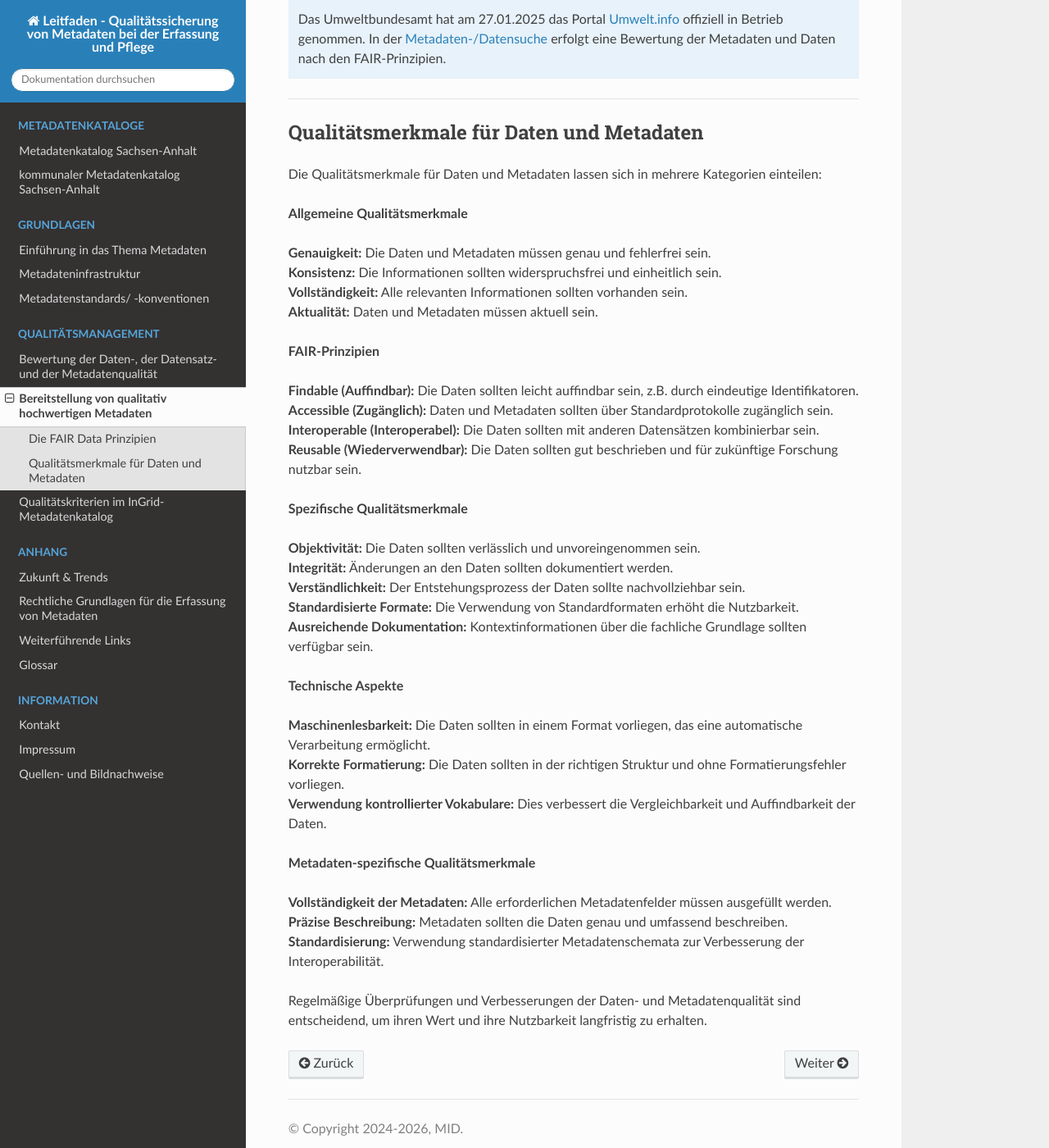
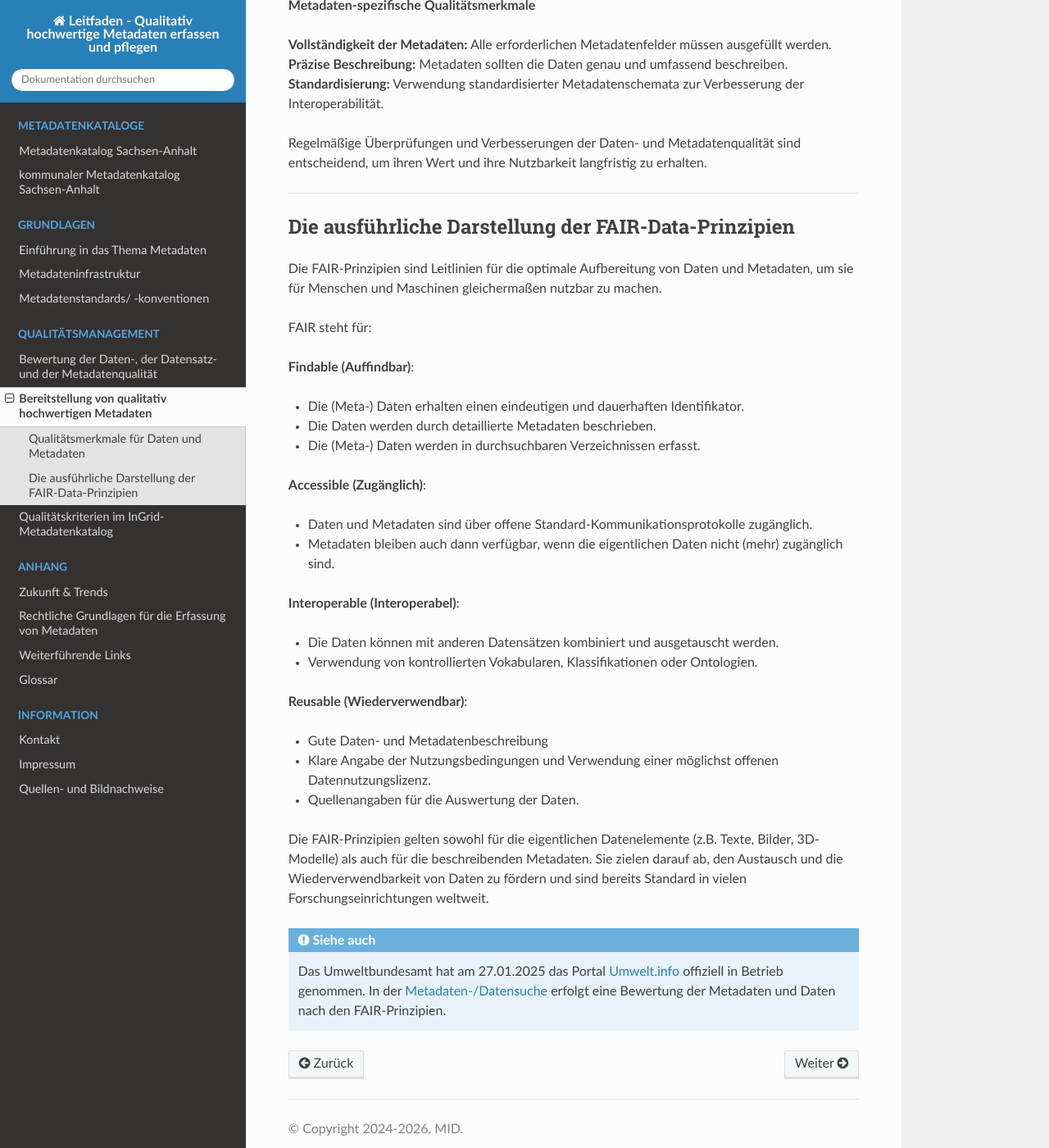
Before and after one commit to tomiwo/ingrid-mdk-st-high-quality-metadata, a Sphinx documentation site: the page built from docs/qualitaetsmanagement/bereitstellung.rst, in a window 1280 px wide and 1400 px high, scrolled down 1123 px. Shown: the whole window at 82% size. Built offline with Sphinx 7.4.7 and the Read the Docs theme 3.1.0, drawn with Linux system fonts in a browser that asks for light colours; some of the changed text lies outside the part shown.

Commit message:
Aktualisierung

```diff
--- a/docs/conf.py
+++ b/docs/conf.py
@@ -51,7 +51,7 @@ source_suffix = '.rst'
 master_doc = 'index'
 
 # General information about the project.
-project = 'Leitfaden - Qualitätssicherung von Metadaten bei der Erfassung und Pflege'
+project = 'Leitfaden - Qualitativ hochwertige Metadaten erfassen und pflegen'
 copyright = '2024-{}, MID'.format(
     datetime.datetime.now().year
 )
--- a/docs/index.rst
+++ b/docs/index.rst
@@ -3,7 +3,9 @@
   :keywords  lang=de: Metadaten, Editor, Geodatensätze, Geodatendienste, Webdienste, Anwendungen, Informationssysteme, Datenbanken, Datensammlungen, Dokumente, Literatur, Projekte, Fachinformationen, Umweltdaten, Geodaten, Erfassung, Pflege, Beschreibung, Dokumentation, IGE-NG, InGrid Editor, Qualität, hochwertig
 
 ==============================================================
-Qualitätssicherung von Metadaten bei der Erfassung und Pflege
+Qualitativ hochwertige Metadaten erfassen und pflegen
+==============================================================
+Hinweise für Metadatenerfasser
 ==============================================================
 
 -------------------------------------------------------------------------------------------------------------
--- a/docs/qualitaetsmanagement/bereitstellung.rst
+++ b/docs/qualitaetsmanagement/bereitstellung.rst
@@ -90,3 +49,43 @@ Die Qualitätsmerkmale für Daten und Metadaten lassen sich in mehrere Kategorie
 | **Standardisierung:** Verwendung standardisierter Metadatenschemata zur Verbesserung der Interoperabilität.
 
 Regelmäßige Überprüfungen und Verbesserungen der Daten- und Metadatenqualität sind entscheidend, um ihren Wert und ihre Nutzbarkeit langfristig zu erhalten.
+
+---------------------------------------------------------------------------------------------
+
+Die ausführliche Darstellung der FAIR-Data-Prinzipien
+-----------------------------------------------------
+
+Die FAIR-Prinzipien sind Leitlinien für die optimale Aufbereitung von Daten und Metadaten, um sie für Menschen und Maschinen gleichermaßen nutzbar zu machen.
+
+FAIR steht für:
+
+
+**Findable (Auffindbar)**:
+
+- Die (Meta-) Daten erhalten einen eindeutigen und dauerhaften Identifikator.
+- Die Daten werden durch detaillierte Metadaten beschrieben.
+- Die (Meta-) Daten werden in durchsuchbaren Verzeichnissen erfasst.
+
+
+**Accessible (Zugänglich)**:
+
+- Daten und Metadaten sind über offene Standard-Kommunikationsprotokolle zugänglich.
+- Metadaten bleiben auch dann verfügbar, wenn die eigentlichen Daten nicht (mehr) zugänglich sind.
+
+
+**Interoperable (Interoperabel)**:
+
+- Die Daten können mit anderen Datensätzen kombiniert und ausgetauscht werden.
+- Verwendung von kontrollierten Vokabularen, Klassifikationen oder Ontologien.
+
+
+**Reusable (Wiederverwendbar)**:
+
+- Gute Daten- und Metadatenbeschreibung
+- Klare Angabe der Nutzungsbedingungen und Verwendung einer möglichst offenen Datennutzungslizenz.
+- Quellenangaben für die Auswertung der Daten.
+
+Die FAIR-Prinzipien gelten sowohl für die eigentlichen Datenelemente (z.B. Texte, Bilder, 3D-Modelle) als auch für die beschreibenden Metadaten. Sie zielen darauf ab, den Austausch und die Wiederverwendbarkeit von Daten zu fördern und sind bereits Standard in vielen Forschungseinrichtungen weltweit.
+
+
+.. seealso:: Das Umweltbundesamt hat am 27.01.2025 das Portal `Umwelt.info <https://umwelt.info/de/>`_ offiziell in Betrieb genommen. In der `Metadaten-/Datensuche <https://umwelt.info/de/suche>`_ erfolgt eine Bewertung der Metadaten und Daten nach den FAIR-Prinzipien.
```
Also changed, not shown: other parts of docs/index.rst (+1 -1 lines), other parts of docs/qualitaetsmanagement/bereitstellung.rst (+0 -41 lines).
